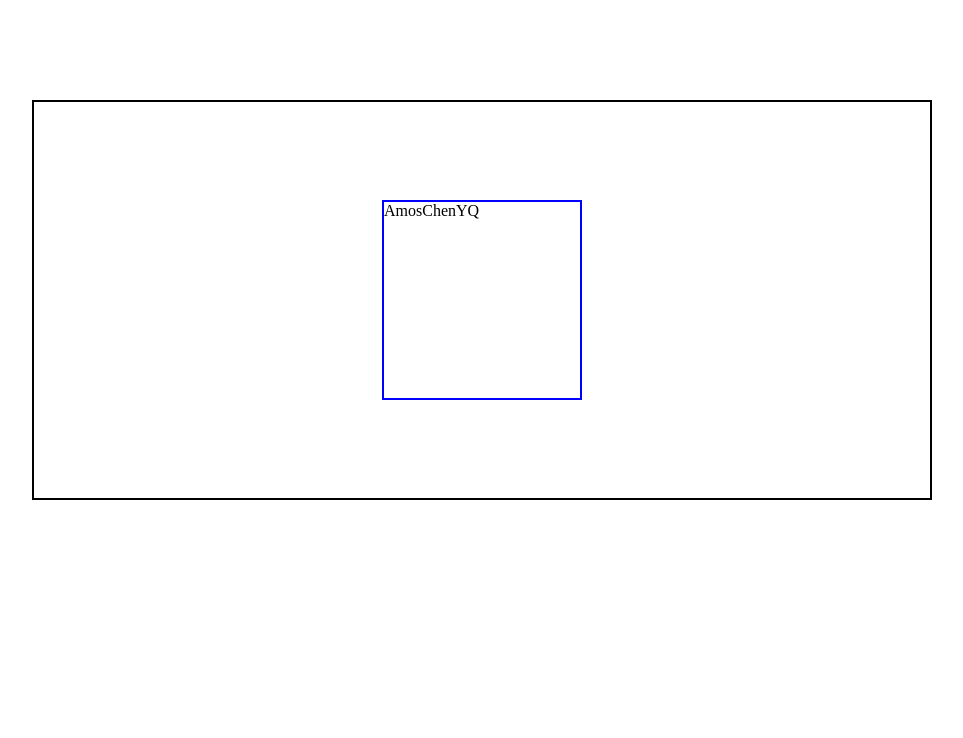
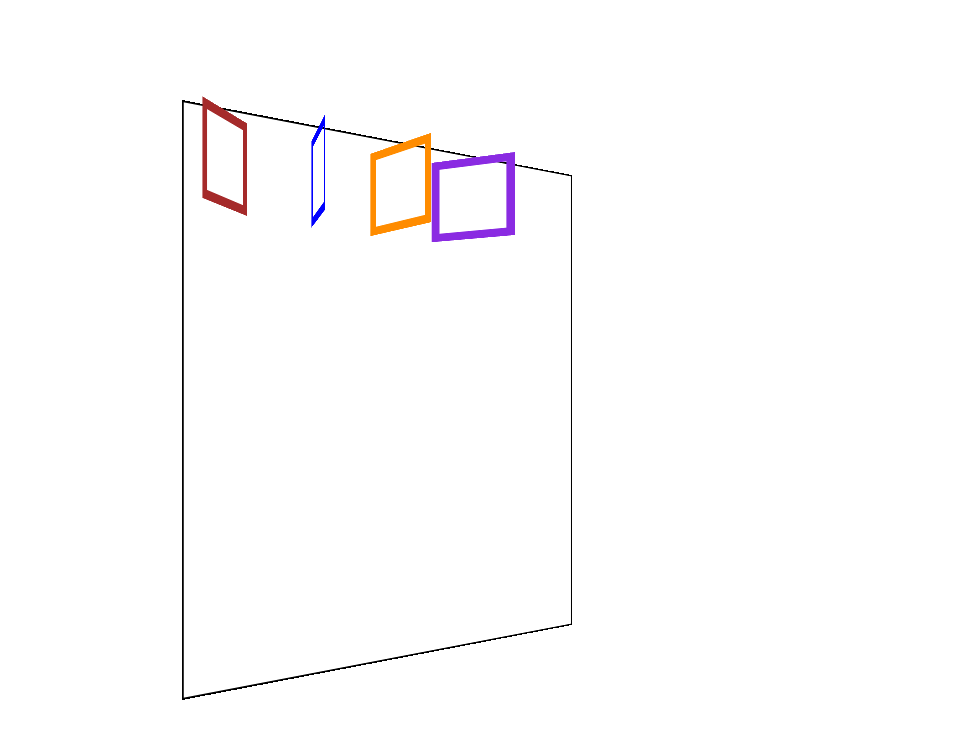
Before and after one commit to AmosChenYQ/Learn-CSS-practice, a plain HTML site: page pseudo-class/index.html in a window 1280 px wide. Shown: the whole page, without its empty margins (158-1121 px from the left). Drawn offline with Linux system fonts and the light colour scheme.

Commit message:
add perspective

```diff
--- /dev/null
+++ b/perspective/perspective.less
@@ -0,0 +1,68 @@
+* {
+    margin    : 0;
+    padding   : 0;
+    box-sizing: border-box;
+
+    &::before,
+    &::after {
+        box-sizing: border-box;
+    }
+}
+
+body {
+    width           : 100vw;
+    height          : 100vh;
+    display         : flex;
+    justify-content : center;
+    align-items     : center;
+    background-color: #2c3e50;
+
+    article {
+        display         : flex;
+        justify-content : center;
+        align-items     : center;
+        width: 400px;
+        height: 400px;
+        border: solid 2px black;
+
+        main {
+            display : flex;
+            border  : solid 5px silver;
+            width   : 210px;
+            height  : 210px;
+
+            // transition: 1s;
+
+            // wrong
+            // perspective: 900px;
+            // transform: rotateX(-45deg);
+
+            transform: perspective(900px) rotateX(-45deg);
+            transform-style: preserve-3d;
+            transform-origin: center center -200px;
+
+            div {
+                position: absolute;
+                width   : 200px;
+                height  : 200px;
+
+                img {
+                    width : 100%;
+                    height: 100%;
+                }
+            }
+
+            each(range(4), {
+                div:nth-of-type(@{value}) {
+                    transform-origin: center center -200px;
+                    transform: rotateY(@value * 90deg);
+                }
+            });
+        }
+        &:hover main {
+            transform: perspective(900px) rotateX(-45deg) rotateY(180deg);
+        }
+    }
+
+
+}
--- a/pseudo-class/index.html
+++ b/pseudo-class/index.html
@@ -9,7 +9,10 @@
 </head>
 <body>
     <main>
-        <!-- <div></div> -->
+        <div></div>
+        <div></div>
+        <div></div>
+        <div></div>
     </main>
 </body>
 </html>
--- a/pseudo-class/pseudo-class.less
+++ b/pseudo-class/pseudo-class.less
@@ -18,31 +18,60 @@ body {
 
     main {
 
-        width: 900px;
-        height: 400px;
+        width: 600px;
+        height: 600px;
         border: solid 2px black;
-        position: relative;
+        display: flex;
+        justify-content: flex-start;
+        align-items: flex-start;
 
-        display: flex;
-        justify-content: center;
-        align-items: center;
+        // perspective: 900px;
+        transition: 1s;
+        transform: perspective(900px) rotateY(30deg);
+        transform-origin: left;
+        transform-style: preserve-3d;
+
+        &:hover {
+            transform: perspective(900px) rotateY(30deg) rotateX(45deg);
+        }
+
 
         div {
-            width: 300px;
-            height: 300px;
-            border: solid 1px brown;
+            width: 100px;
+            height: 100px;
+            margin-right: 20px;
+        }
+
+        div:nth-of-type(1) {
+            border: solid 10px brown;
+            transform: rotateY(30deg);
+        }
+
+        div:nth-of-type(2) {
+            border: solid 10px blue;
+            transform: rotateY(60deg);
+        }
+
+        div:nth-of-type(3) {
+            border: solid 10px darkorange;
+            transform: rotateY(90deg);
+        }
+
+        div:nth-of-type(4) {
+            border: solid 10px blueviolet;
+            transform: rotateY(120deg);
         }
     }
 
-    main::before {
-        content: "AmosChenYQ";
-        width: 200px;
-        height: 200px;
-        border: solid 2px blue;
-        position: absolute;
-        // top: 0;
-        // left: 0;
-    }
+    // main::before {
+    //     content: "AmosChenYQ";
+    //     width: 200px;
+    //     height: 200px;
+    //     border: solid 2px blue;
+    //     position: absolute;
+    //     top: 0;
+    //     left: 0;
+    // }
 
     // main::after {
     //     content: "CHENYINGQIN";
```
Also changed, not shown: menu-rotate/menu.less (+26 -26 lines), perspective/perspective.html (added, +23 -0 lines), perspective/BVB carton-mini.jpg (added), perspective/BVB09-mini.jpg (added), perspective/microsoft-mini.jpg (added), perspective/moutains surronded by cloud mini.jpg (added), perspective/perspective.css (added), pseudo-class/pseudo-class.css.
